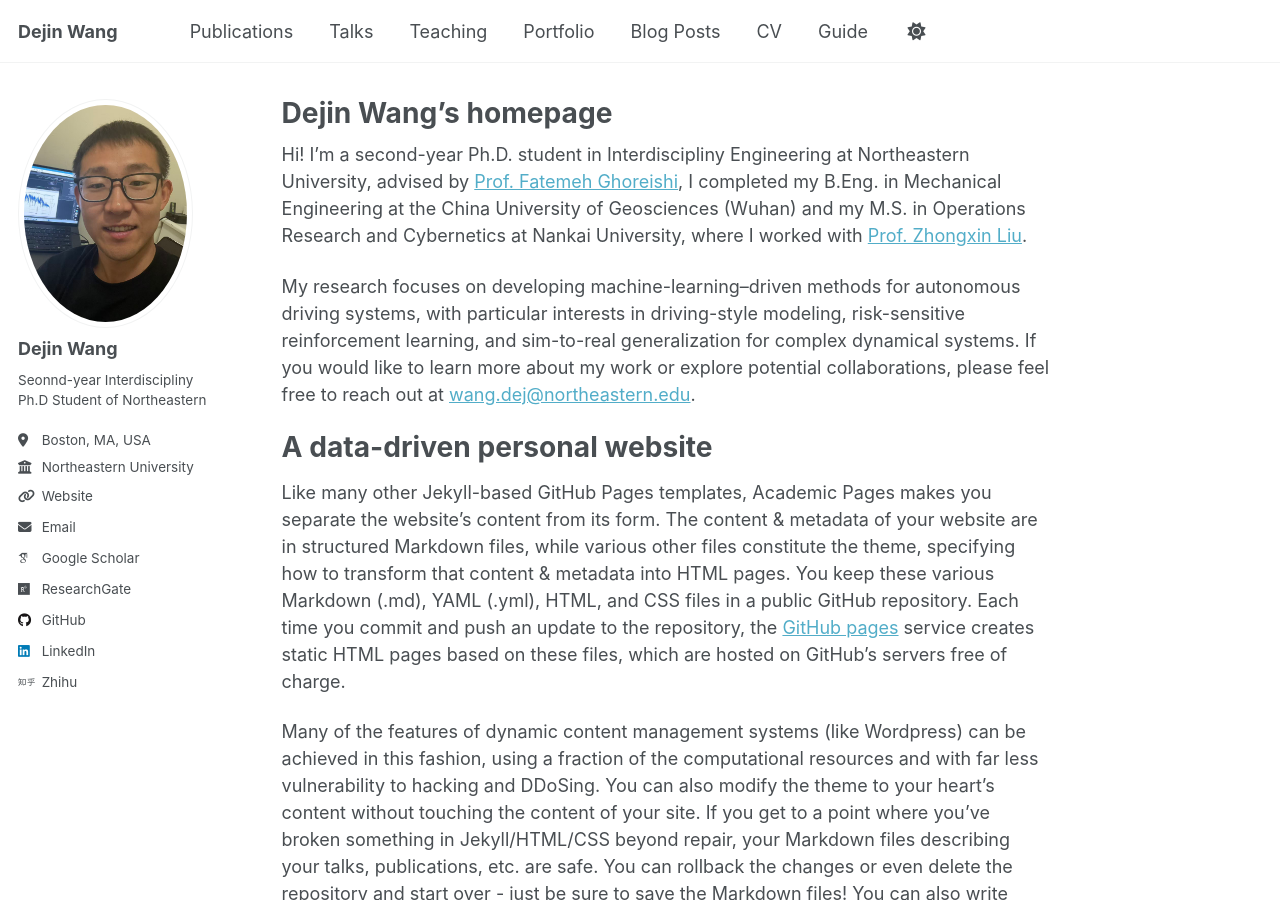
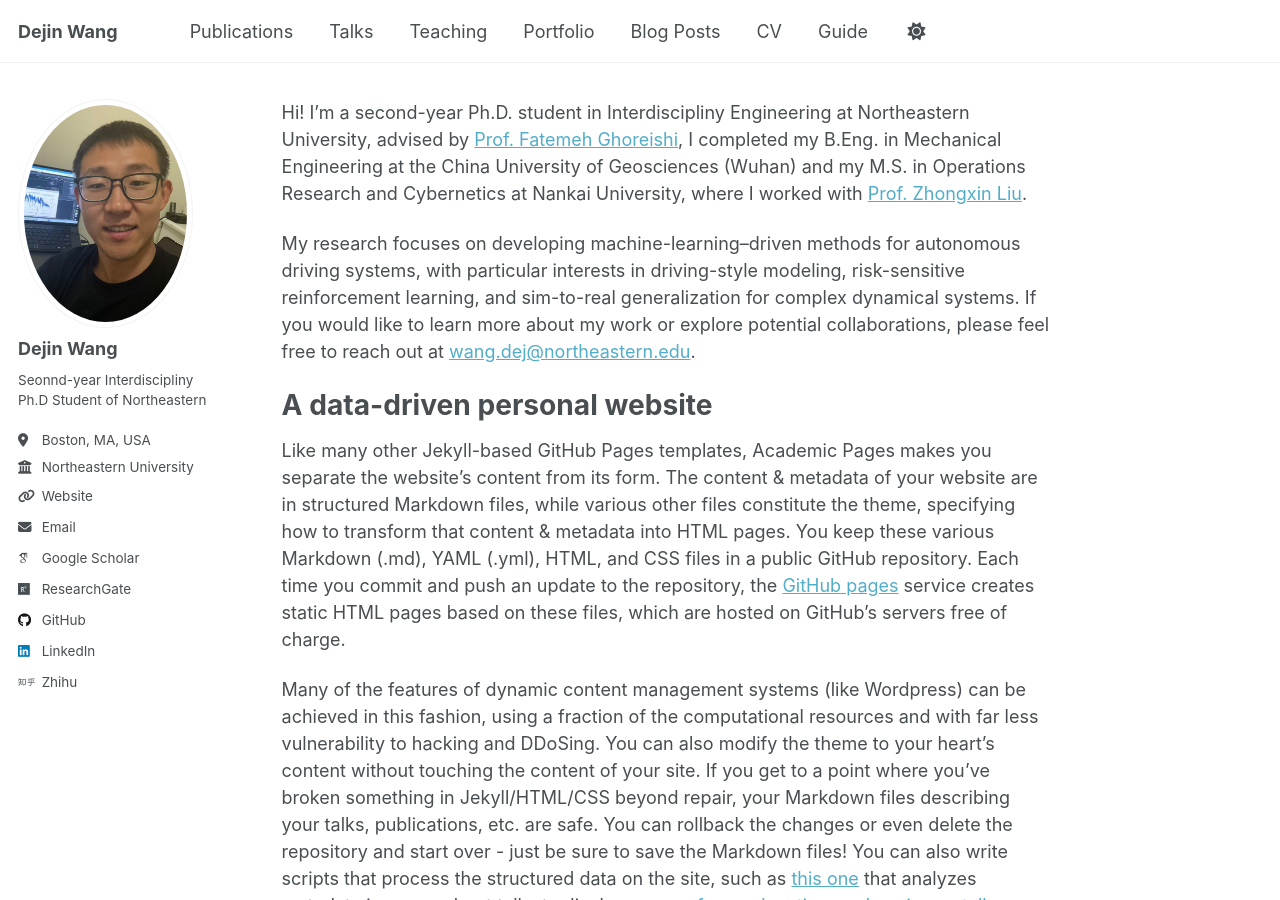
Before and after one commit to dejin-wang/dejin-wang.github.io, a Jekyll site: the page built from _pages/about.md, in a window 1280 px wide and 900 px high. Built offline with Jekyll 4.4.1, drawn with Linux system fonts in a browser that asks for light colours; some web fonts are replaced; a script that is not in the unit is left out.

Commit message:
Remove title from about page

```diff
--- a/_pages/about.md
+++ b/_pages/about.md
@@ -1,6 +1,5 @@
 ---
 permalink: /
-title: "Dejin Wang's homepage"
 author_profile: true
 redirect_from:
   - /about/
```
